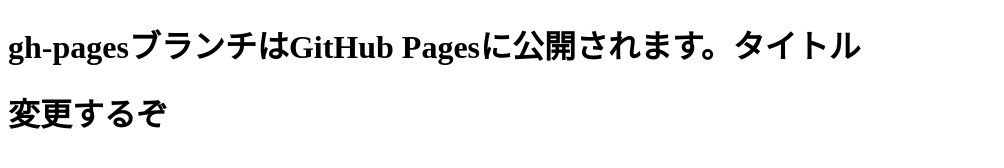
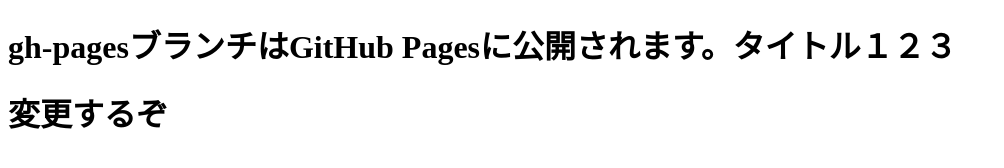
Before and after one commit to iamryoman/git-study, a plain HTML site: page index.html in a window 1280 px wide. Shown: the whole page, without its empty margins (0-1004 px from the left). Drawn offline with Linux system fonts and the light colour scheme.

Commit message:
１２３

```diff
--- a/index.html
+++ b/index.html
@@ -5,7 +5,7 @@
     <title>Gitの勉強</title>
 </head>
 <body>
-    <h1>gh-pagesブランチはGitHub Pagesに公開されます。タイトル</h1>
+    <h1>gh-pagesブランチはGitHub Pagesに公開されます。タイトル１２３</h1>
     <h1>変更するぞ</h1>
 </body>
 </html>
```
